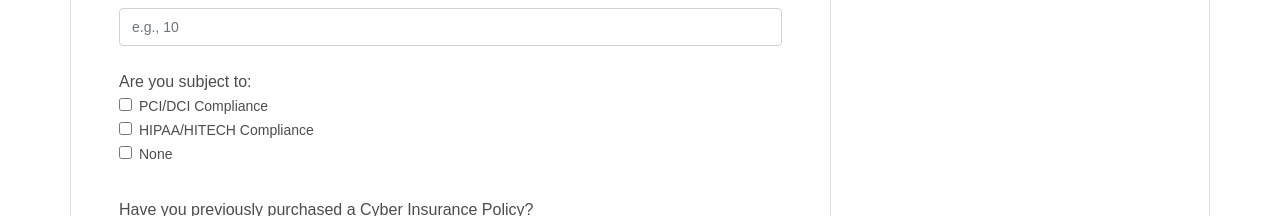
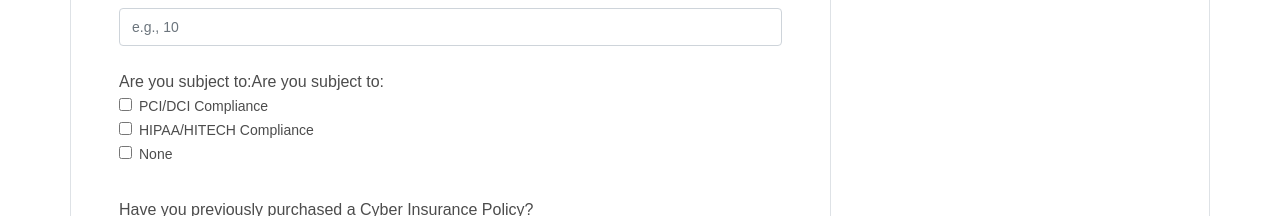
Before and after one commit to markstepchin/cybersecurityclone, a React (Create React App) app: page / in a window 1280 px wide. Shown: the part 680-896 px from the top of the page. Built offline with nearby package versions, Linux system fonts and the light colour scheme; the HTML template or start-up script is replaced by a standard one.

Commit message:
refactored CheckBoxGroup to take a dynamic number of options

```diff
--- a/src/components/CheckBoxGroup.js
+++ b/src/components/CheckBoxGroup.js
@@ -4,9 +4,8 @@ const CheckBoxGroup = (props) => (
     <div class="mb-4">
         <label>
             {props.label}
-            <CheckBoxInput option={props.option1} />
-            <CheckBoxInput option={props.option2} />
-            <CheckBoxInput option={props.option3} />
+            {props.label}
+            {props.options.map(currentOption => (<CheckBoxInput option={currentOption} />))}
         </label>
     </div>
 )
--- a/src/components/Form.js
+++ b/src/components/Form.js
@@ -3,6 +3,8 @@ import Input from './Input';
 import CheckBoxGroup from './CheckBoxGroup';
 import ButtonGroup from './ButtonGroup';
 import NextButton from './NextButton';
+
+import CheckBoxGroup1 from './CheckBoxGroup1';
 
 const Form = () => (
     <form>
@@ -32,9 +34,7 @@ const Form = () => (
 
         <CheckBoxGroup
             label='Are you subject to:'
-            option1='PCI/DCI Compliance'
-            option2='HIPAA/HITECH Compliance'
-            option3='None'
+            options={['PCI/DCI Compliance', 'HIPAA/HITECH Compliance', 'None']}
         />
 
         <ButtonGroup
```
